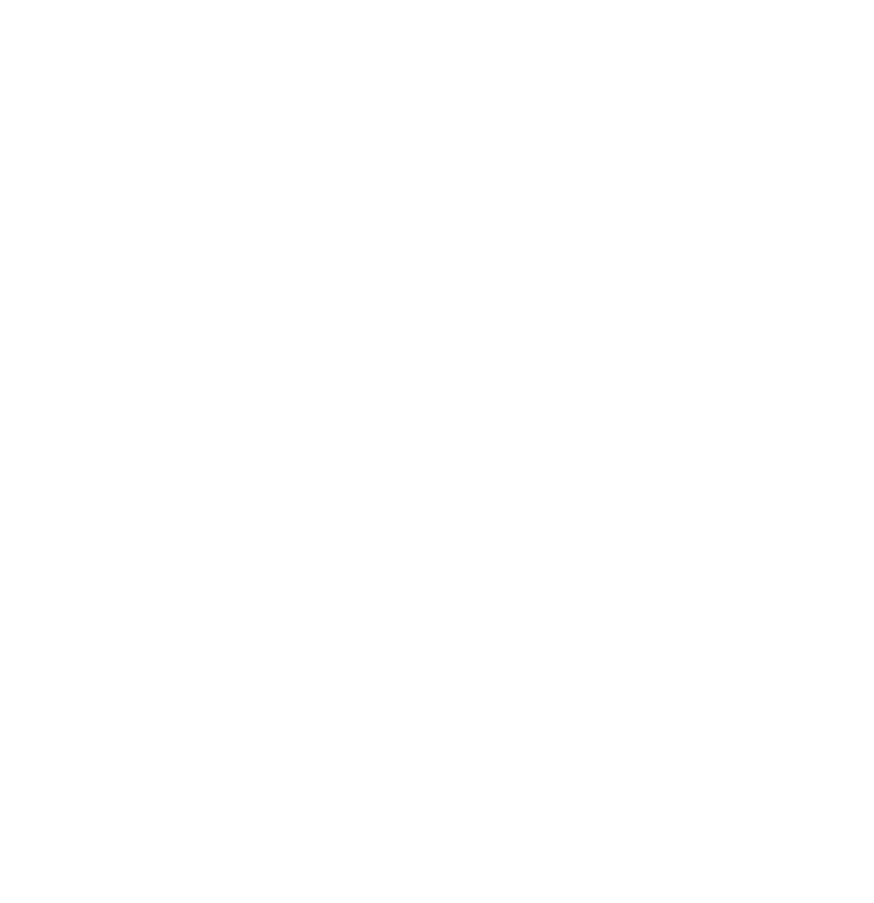
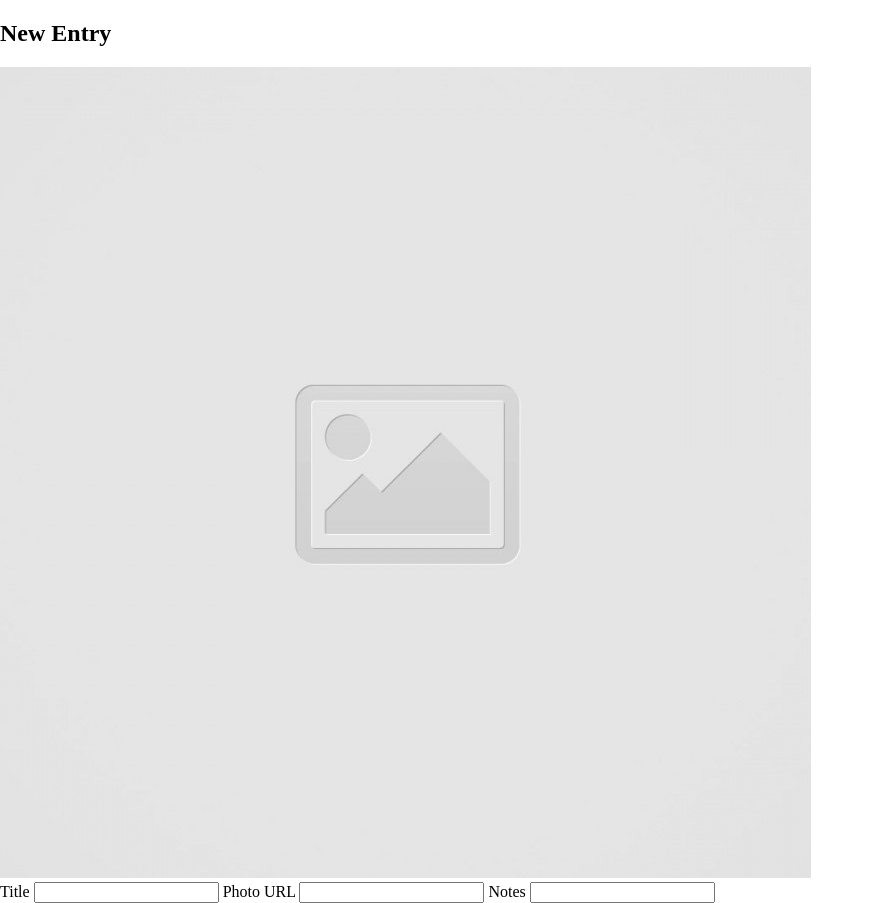
Before and after one commit to Yang-Darren/code-journal, a website: page index.html in a window 1280 px wide. Shown: the whole page, without its empty margins (0-874 px from the left). Before the commit the page ends 800 px from the top, so only its background shows below. Drawn offline with Linux system fonts and the light colour scheme.

Commit message:
Completed adding all elements for the form

```diff
--- a/index.html
+++ b/index.html
@@ -18,6 +18,24 @@
   <header>
   </header>
   <main>
+    <div data-view="entry-form">
+      <h2>New Entry</h2>
+      <form>
+        <div>
+          <img src="images/placeholder-image-square.jpg" alt="placeholder">
+        </div>
+        <div>
+          <label for="title">Title</label>
+          <input required name="title" type="text" id="title">
+          <label for="photo">Photo URL</label>
+          <input required name="photo" type="text" id="photo">
+          <label for="notes">Notes</label>
+          <input required name="notes" type="text" id="notes">
+        </div>
+
+
+      </form>
+    </div>
   </main>
   <script src="js/data.js"></script>
   <script src="js/main.js"></script>
```
